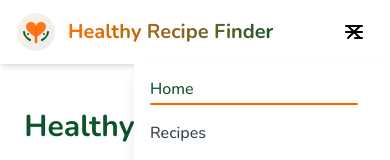
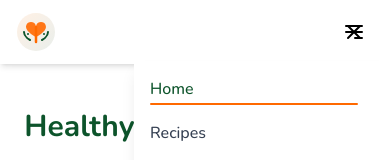
Before and after one commit to Meqdad-Moradi/recipe-finder, an Angular app: page / in a window 390 px wide. Shown: the top 160 px of the page. Built offline with nearby package versions, Linux system fonts and the light colour scheme.

Commit message:
logo display fixed

```diff
--- a/src/app/components/navigation/header/header.html
+++ b/src/app/components/navigation/header/header.html
@@ -141,7 +141,7 @@
           </svg>
         </div>
         <span
-          class="bg-linear-to-r from-orange-500 to-green-900 bg-clip-text text-transparent"
+          class="hidden sm:inline-block md:hidden lg:inline-block bg-linear-to-r from-orange-500 to-green-900 bg-clip-text text-transparent"
         >
           Healthy Recipe Finder
         </span>
```
